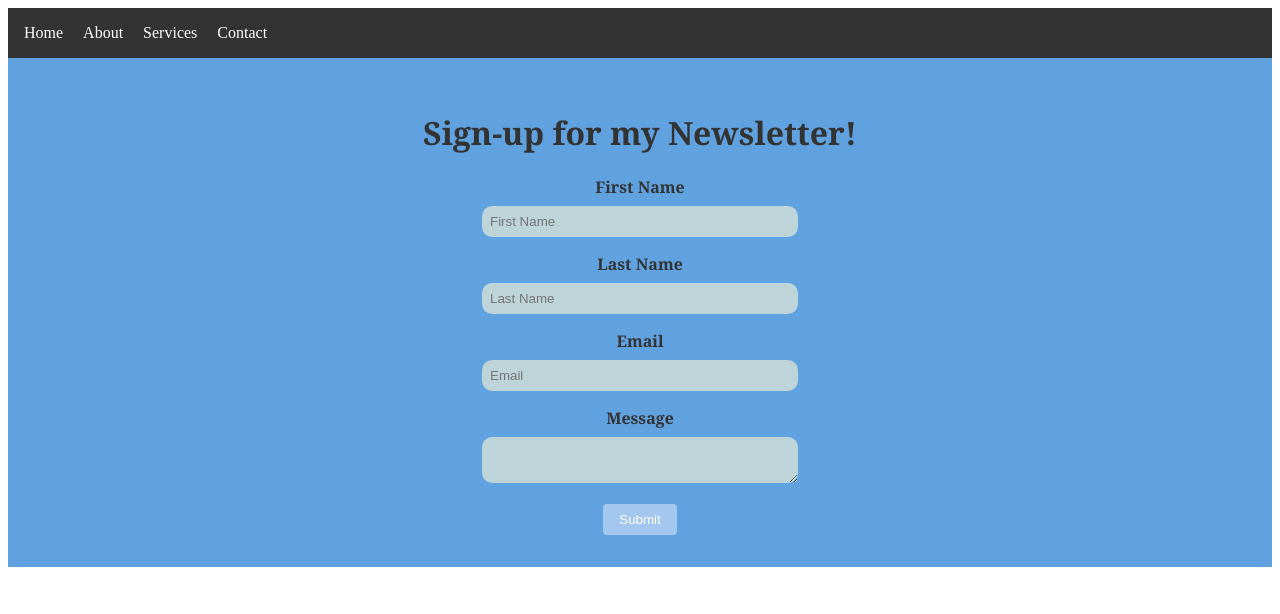
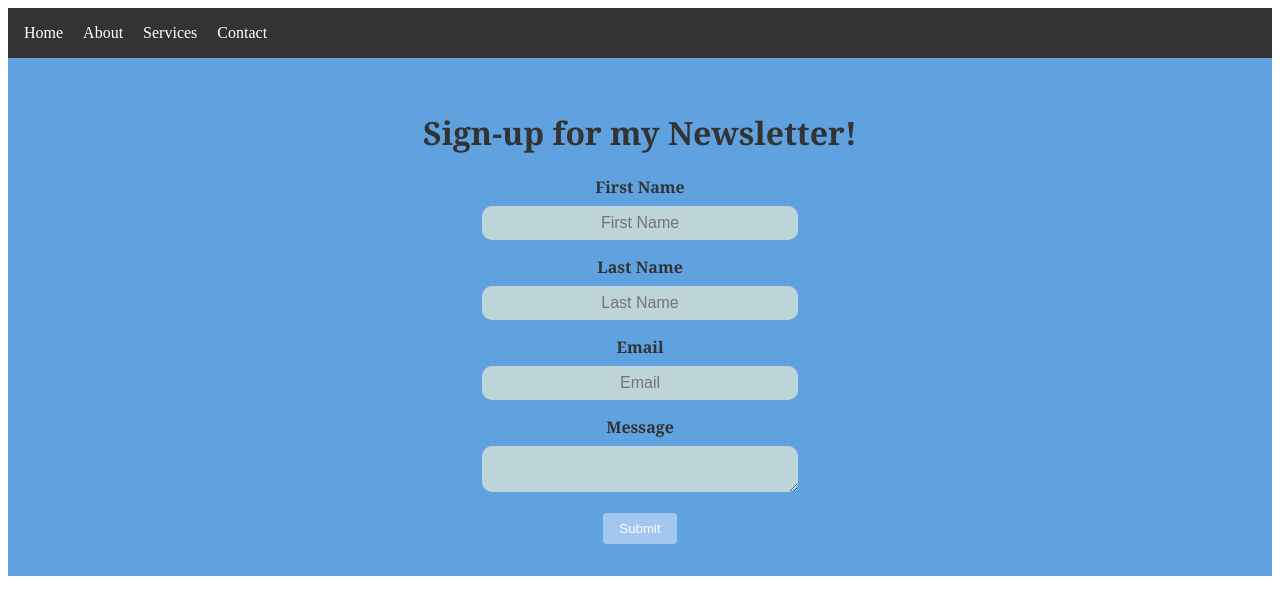
Before and after one commit to WanderingAura/FirstReactApp, a React (Create React App) app: page / in a window 1280 px wide. Shown: the top 614 px of the page. Built offline with nearby package versions, Linux system fonts and the light colour scheme.

Commit message:
Changed styling

```diff
--- a/src/App.css
+++ b/src/App.css
@@ -22,6 +22,8 @@ textarea {
   padding: 0.5rem;
   border: 0px solid #ccc;
   background-color: #bdd4d9;
+  text-align: center;
+  font-size: medium;
   border-radius: 10px;
 }
 
```
